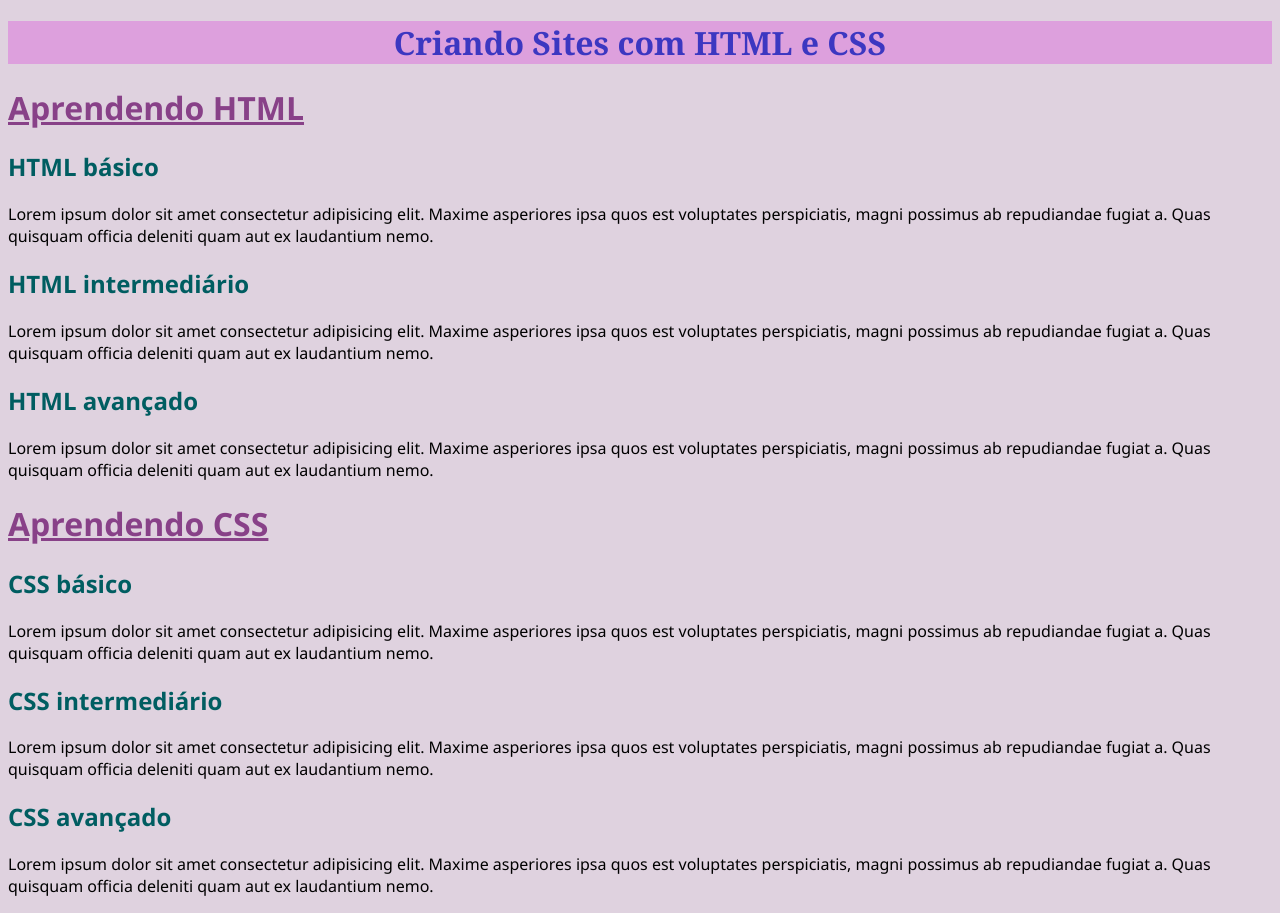
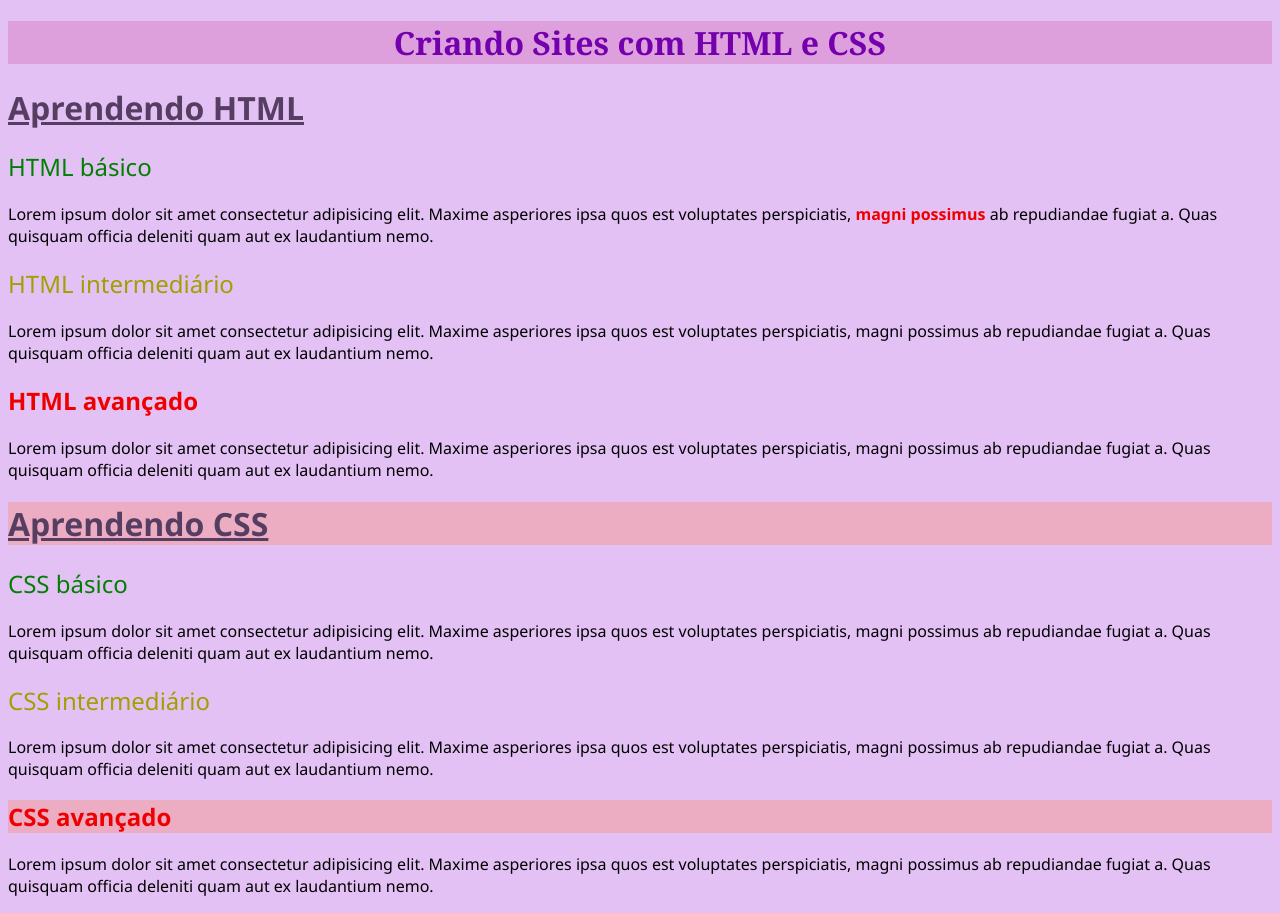
Before and after one commit to PaMis2/ESTUDOS-FRONT-END, a plain HTML site: page html-css/exercicios/ex019/seletor01.html in a window 1280 px wide. Drawn offline with Linux system fonts and the light colour scheme.

Commit message:
23/05/2023

```diff
--- a/html-css/exercicios/ex019/seletor01.html
+++ b/html-css/exercicios/ex019/seletor01.html
@@ -11,18 +11,33 @@
 <body>
     <h1 id="principal">Criando Sites com HTML e CSS</h1>
     <h1>Aprendendo HTML</h1>
-    <h2>HTML básico</h2>
+    <h2 class="basico">HTML básico</h2>
+    <p>Lorem ipsum dolor sit amet consectetur adipisicing elit. Maxime asperiores ipsa quos est voluptates perspiciatis, <span class="avancado">magni possimus</span> ab repudiandae fugiat a. Quas quisquam officia deleniti quam aut ex laudantium nemo.</p>
+
+    <!-- Para adicionar a mesma config de estilos, utilizar o "class" e colocar o mesmo nome no elemento.
+        Podemos usar vários elementos "class" dentro de uma mesma página só separar por SPACE.
+
+        ***Só pode usar 1 id em um elemento dentro da mesma página.***
+
+        **Podemos mesclar o "id" e o "class" mas o id sobrepõe as configurações de class se tiver o mesmo atributo.
+        ex: "background-color" de uma cor e tentar colocar outra no class, as config de ID se sobrepõem.**
+
+        NÃO USAR ACENTUAÇÕES!
+
+        A tag "span" serve para selecionar um trecho do texto.
+
+    -->
+
+    <h2 class="intermediario">HTML intermediário</h2>
     <p>Lorem ipsum dolor sit amet consectetur adipisicing elit. Maxime asperiores ipsa quos est voluptates perspiciatis, magni possimus ab repudiandae fugiat a. Quas quisquam officia deleniti quam aut ex laudantium nemo.</p>
-    <h2>HTML intermediário</h2>
+    <h2 class="avancado">HTML avançado</h2>
     <p>Lorem ipsum dolor sit amet consectetur adipisicing elit. Maxime asperiores ipsa quos est voluptates perspiciatis, magni possimus ab repudiandae fugiat a. Quas quisquam officia deleniti quam aut ex laudantium nemo.</p>
-    <h2>HTML avançado</h2>
+    <h1 class="destaque">Aprendendo CSS</h1>
+    <h2 class="basico">CSS básico</h2>
     <p>Lorem ipsum dolor sit amet consectetur adipisicing elit. Maxime asperiores ipsa quos est voluptates perspiciatis, magni possimus ab repudiandae fugiat a. Quas quisquam officia deleniti quam aut ex laudantium nemo.</p>
-    <h1>Aprendendo CSS</h1>
-    <h2>CSS básico</h2>
+    <h2 class="intermediario">CSS intermediário</h2>
     <p>Lorem ipsum dolor sit amet consectetur adipisicing elit. Maxime asperiores ipsa quos est voluptates perspiciatis, magni possimus ab repudiandae fugiat a. Quas quisquam officia deleniti quam aut ex laudantium nemo.</p>
-    <h2>CSS intermediário</h2>
-    <p>Lorem ipsum dolor sit amet consectetur adipisicing elit. Maxime asperiores ipsa quos est voluptates perspiciatis, magni possimus ab repudiandae fugiat a. Quas quisquam officia deleniti quam aut ex laudantium nemo.</p>
-    <h2>CSS avançado</h2>
+    <h2 class="avancado destaque">CSS avançado</h2>
     <p>Lorem ipsum dolor sit amet consectetur adipisicing elit. Maxime asperiores ipsa quos est voluptates perspiciatis, magni possimus ab repudiandae fugiat a. Quas quisquam officia deleniti quam aut ex laudantium nemo.</p>
 </body>
 </html>
--- a/html-css/exercicios/ex019/style.css
+++ b/html-css/exercicios/ex019/style.css
@@ -1,28 +1,28 @@
 @charset "UTF-8";
 
 /*
-    em HTML é id = em CSS é #
-    em HTML é class = em CSS é .
+    em HTML é id = em CSS é # (só pode ter 1 id em um mesmo documento html)
+    em HTML é class = em CSS é . (pode ter vários no documento html)
 
 */
 
 body{
-    background-color: rgb(223, 210, 223);
+    background-color: #e4c1f5;
     font-family: 'Segoe UI', Tahoma, Geneva, Verdana, sans-serif;
 }
 
 h1{
-    color:  rgb(136, 65, 136);
+    color:  #563d62;
     text-decoration: underline;
 
 }
 
 h2{
-    color: rgb(0, 93, 97);
+    color:  #996fab;
 }
 
 #principal{
-    color:  rgb(60, 55, 193);
+    color:  #7400ad;
     text-align: center;
     background-color: plum;
     font-size: 2em;
@@ -31,3 +31,23 @@ h2{
 
 
 }
+
+.basico{
+    color: green;
+    font-weight: lighter;
+}
+
+.intermediario{
+    color: rgb(160, 160, 1);
+    font-weight: normal;
+}
+
+.avancado{
+    color: rgb(238, 0, 0);
+    font-weight: 700;
+
+}
+
+.destaque{
+    background-color: rgba(255, 127, 80, 0.301);
+}
```
